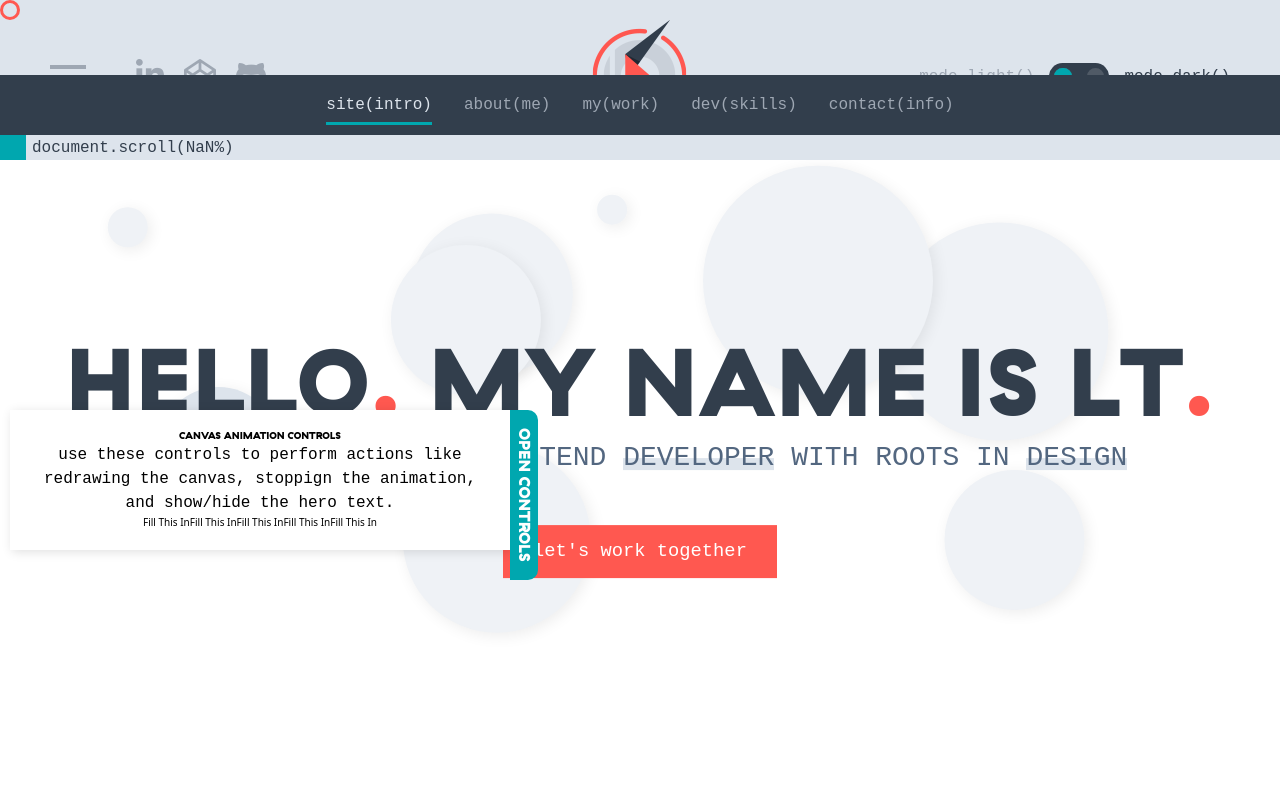
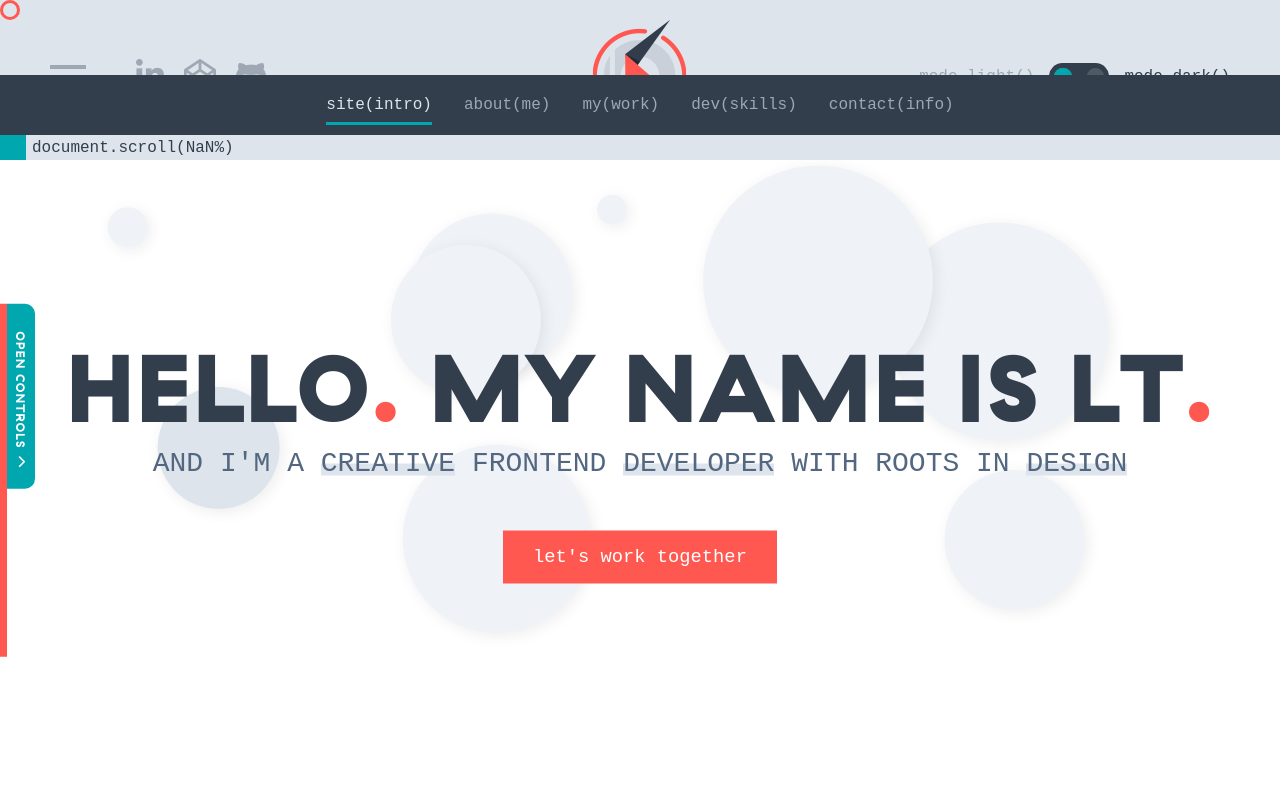
Before and after one commit to codemints/vue3-portfolio-2022, a Nuxt app: page / in a window 1280 px wide. Shown: the top 800 px of the page. Built offline with nearby package versions, Linux system fonts and the light colour scheme.

Commit message:
created animation control modal

```diff
--- a/components/Header.vue
+++ b/components/Header.vue
@@ -120,7 +120,7 @@ export default {
   #header__nav {
     position: fixed;
     top: 0;
-    z-index: 2;
+    z-index: 10;
   }
 
   .site__header {
--- a/components/globals/Canvas.vue
+++ b/components/globals/Canvas.vue
@@ -28,10 +28,6 @@
     setCircleData,
     drawToCanvas,
     spawnNewCircle,
-    changeVelocity,
-    clearCanvas,
-    toggleAnimation,
-    redrawCanvas,
     updateCircleColor,
   } = animateCanvas()
 
@@ -62,5 +58,6 @@
     position: absolute;
     top: 0;
     background-color: transparent;
+    z-index: 0;
   }
 </style>
--- a/components/globals/ControlButton.vue
+++ b/components/globals/ControlButton.vue
@@ -1,13 +1,82 @@
 <template>
-  <button>
+  <button
+    :data-function="dataFunction"
+    :data-button="dataButton"
+    :class="{isActive: isActive}"
+    @click="click"
+    @mousedown="isActive = true"
+    @mouseup="isActive = false"
+  >
     <slot>Fill This In</slot>
   </button>
 </template>
 
 <script setup>
+  import { ref } from 'vue'
+
+  const props = defineProps([
+    'dataFunction',
+    'dataButton',
+    'click'
+  ])
+
+  const isActive = ref(false)
+
+
 
 </script>
 
 <style lang="scss" scoped>
+  @use "scss/abstracts/variables" as *;
+
+  button {
+    color: white;
+    font-size: 1.4rem;
+    font-family: $font-body;
+    text-transform: lowercase;
+
+    display: block;
+
+    padding-inline: 1rem;
+    padding-block: 0.5rem;
+
+    &:hover {
+      box-shadow: 0.2rem 0.2rem rgba(0, 0, 0, 0.2);
+    }
+
+    &.isActive {
+      transform: scale(0.98);
+      box-shadow: none;
+      // outline: 1px solid $theme-500;
+    }
+  }
+
+  [data-button="color"] {
+    background-color: $theme-orange;
+    &:hover {
+      background-color: darken($theme-orange, 3%);
+    }
+  }
+
+  [data-button="dark"] {
+    background-color: $theme-600;
+    &:hover {
+      background-color: lighten($theme-600, 7%);
+    }
+  }
+
+  [data-button="light"] {
+    background-color: $theme-400;
+    &:hover {
+      background-color: darken($theme-400, 7%);
+    }
+  }
+
+  [data-button="neutral"] {
+    background-color: $theme-300;
+    &:hover {
+      background-color: darken($theme-300, 7%);
+    }
+  }
 
 </style>
--- a/components/globals/Controls.vue
+++ b/components/globals/Controls.vue
@@ -1,48 +1,140 @@
 <template>
   <div class="[ modal__controls ]">
     <div class="[ modal__inner ]">
-      <div class="[ controls__tab ]">
-        <div class="tab__inner">
-          <p>open controls</p>
+      <div
+        @click="controlsOpen = !controlsOpen"
+        class="[ controls__tab ]"
+      >
+        <div class="[ tab__inner ]">
+          <p>{{ !controlsOpen ? 'open' : 'close'  }} controls</p>
+          <div class="icons">
+            <i v-if="controlsOpen" class="[ fa-solid fa-chevron-right ]"></i>
+            <i v-if="!controlsOpen" class="[ fa-solid fa-chevron-left ]"></i>
           </div>
         </div>
-      <div class="[ controls__container ]">
+      </div>
+      <transition name="show">
+        <div
+          class="[ controls__container ] [ bg-white dark:bg-theme-500 ]"
+          :class="{ isCollapsed: !controlsOpen }"
+        >
           <div class="[ controls__intro ]">
-          <h2>Canvas Animation Controls</h2>
-          <p>use these controls to perform actions like redrawing the canvas, stoppign the animation, and show/hide the hero text.</p>
+            <h2 class="[ text-theme-600 dark:text-theme-100 ]">Canvas Animation Controls</h2>
+            <p class="[ text-theme-400 dark:text-theme-100 ]">use these controls to perform actions like redrawing the canvas, stoppign the animation, and show/hide the hero text. Click around and have some fun!</p>
           </div>
-        <div class="[ controls__buttons ]">
+          <div class="[ control__buttons ]">
+            <div class="[ section__controls ]">
               <GlobalsControlButton
-          />
+                dataFunction="hide"
+                dataButton="color"
+                :click="toggleElement"
+              >
+                toggleVisibility(text)
+              </GlobalsControlButton>
+            </div>
+            <div class="[ animation__controls ]">
               <GlobalsControlButton
-          />
+                dataFunction="increase"
+                dataButton="dark"
+                :click="changeVelocity"
+              >
+                v.increase()
+              </GlobalsControlButton>
               <GlobalsControlButton
-          />
+                dataFunction="decrease"
+                dataButton="light"
+                :click="changeVelocity"
+              >
+                v.decrease()
+              </GlobalsControlButton>
+            </div>
+            <div class="[ canvas__controls ]">
               <GlobalsControlButton
-          />
+                dataFunction="clear"
+                dataButton="neutral"
+                :click="clearCanvas"
+              >
+                ctx.clear()
+              </GlobalsControlButton>
               <GlobalsControlButton
-          />
+                dataFunction="stop"
+                dataButton="neutral"
+                :click="toggleAnimation"
+              >
+                ctx.stop()
+              </GlobalsControlButton>
+              <GlobalsControlButton
+                dataFunction="redraw"
+                dataButton="neutral"
+                :click="redrawCanvas"
+              >
+                ctx.redraw()
+              </GlobalsControlButton>
             </div>
           </div>
+        </div>
+      </transition>
     </div>
   </div>
 </template>
 
 <script setup>
+  import { ref, watch } from 'vue'
   import ControlButton from 'comp/globals/ControlButton.vue'
+  import animateCanvas from '@/composables/animateCanvas'
+
+  const props = defineProps(['hide'])
+  const heroText = ref(props.hide)
+  const heroHeight = ref(null)
+  const isVisible = ref(true)
+
+  const controlsOpen = ref(false)
+
+  const toggleElement = () => {
+    isVisible.value = !isVisible.value
+
+    if ( isVisible.value === false ) {
+      heroText.value.style.maxHeight = 0
+      heroText.value.style.opactiy = 0
+      heroText.value.style.overflow = 'hidden'
+    }
+
+    if ( isVisible.value === true ) {
+      heroText.value.style.opacity = 1
+      heroText.value.style.maxHeight = `${heroHeight.value / 10}rem`
+      setTimeout(() => heroText.value.style.overflow = 'visible', 300)
+    }
+  }
+
+  watch(() => props.hide, (newVal, oldVal) => {
+    heroText.value = newVal
+    heroHeight.value = newVal.offsetHeight
+  })
+
+  const {
+    changeVelocity,
+    clearCanvas,
+    toggleAnimation,
+    redrawCanvas,
+  } = animateCanvas()
 
 </script>
 
 <style lang="scss" scoped>
   @use 'scss/abstracts/variables' as *;
-  $w: 17rem;
+  $w: 18.5rem;
   $h: 2.8rem;
+  $modalWidth: 42rem;
+  $modalHeight: 35.25rem;
+  $modalPadding: 2rem;
   .modal__controls {
     position: absolute;
-    left: 1rem;
+    top: 50%;
+    left: 0;
 
-    width: 50rem;
-    z-index: 10;
+    border-inline-start: 0.75rem solid $theme-orange;
+    transform: translateY(-50%);
+    z-index: 3;
   }
 
   .modal__inner {
@@ -53,6 +145,10 @@
     position: absolute;
     top: 0;
     right: 0;
+
+    display: flex;
+    align-items: center;
+    justify-content: center;
 
     width: $w;
     height: $h;
@@ -66,19 +162,116 @@
     transform: rotate(90deg) translate($w, -$h);
     transform-origin: 100% 0;
 
+    cursor: pointer;
+    z-index: 1;
+  }
+
+  .tab__inner {
+    display: flex;
+    align-items: center;
+    justify-content: center;
+    gap: 1.25rem;
+
     p {
       color: white;
+      font-size: 1.25rem;
       font-family: $font-heading;
       text-transform: uppercase;
-      font-weight: 900;
+      font-weight: 600;
+      letter-spacing: 0.1rem;
       line-height: 1;
+    }
+    .icons {
+      position: relative;
+      transform: rotate(90deg);
+
+      i {
+        position: absolute;
+        top: 50%;
+        left: 50%;
+        color: white;
+        font-size: 1.25rem;
+
+        transform: translate(-50%, -50%);
+      }
     }
   }
 
   .controls__container {
-    background-color: white;
-    padding: 2rem;
+    position: relative;
+
+    width: $modalWidth;
+    height: $modalHeight;
+
     box-shadow: 0.2rem 0.2rem 1rem rgba(0, 0, 0, 0.125);
+    padding: $modalPadding;
+
+    opacity: 1;
+    overflow: hidden;
+    transition: $base;
+    z-index: 0;
+
+    &.isCollapsed {
+      padding: 0;
+      width: 0;
+      opacity: 0;
+    }
+  }
+
+  .controls__intro {
+    overflow-x: hidden;
+    h2 {
+      font-size: 1.8rem;
+      min-width: 100%;
+      word-break: keep-all;
+      white-space: nowrap;
+    }
+    p {
+      font-size: 1.4rem;
+      text-transform: lowercase;
+      margin-top: 1.25rem;
+      min-width: calc($modalWidth - $modalPadding);
+    }
+  }
+
+  .control__buttons {
+    > div:not(:last-of-type) {
+      margin-bottom: 2rem;
+    }
+  }
+  .section__controls {
+    margin-top: 2rem;
+
+    > button {
+      width: 100%;
+    }
+  }
+
+  .animation__controls,
+  .canvas__controls {
+    $gap: 1.25rem;
+    display: flex;
+    justify-content: center;
+    align-content: center;
+    gap: $gap;
+
+    border-top: 0.1rem solid lighten($theme-300, 15%);
+
+    padding-top: 2rem;
+  }
+
+  .animation__controls {
+    $gap: 1.25rem;
+    > button {
+      flex: 1 0 calc(50% - $gap);
+    }
+  }
+
+  .canvas__controls {
+    $gap: 1.25rem;
+    > button {
+      flex: 1 0 calc(33% - $gap);
+    }
   }
 
 </style>
--- a/components/sections/Intro.vue
+++ b/components/sections/Intro.vue
@@ -4,8 +4,6 @@
     class="[ page__section ]"
     ref="section"
   >
-    <GlobalsCanvas />
-    <Controls />
     <div class="[ intro__content ]" ref="heroText">
       <h1
         class="[ intro__title ]"
@@ -32,6 +30,11 @@
         Let's Work Together
       </GlobalsButton>
     </div>
+
+    <GlobalsCanvas/>
+    <Controls
+      :hide="heroText"
+    />
   </section>
 </template>
 
@@ -64,9 +67,9 @@
   @use 'scss/abstracts/variables' as *;
 
   section {
-    display: flex;
-    align-items: center;
-    justify-content: center;
+    // display: flex;
+    // align-items: center;
+    // justify-content: center;
 
     text-align: center;
 
@@ -74,7 +77,13 @@
 
     .intro__content {
       position: relative;
-      transform: translateY(-12%);
+      top: 50%;
+
+      max-height: 100%;
+
+      transform: translateY(-60%);
+      transition: $base;
+      z-index: 1;
     }
 
     h1,
--- a/composables/animateCanvas.js
+++ b/composables/animateCanvas.js
@@ -97,7 +97,6 @@ const animateCanvas = () => {
   }
 
   const spawnNewCircle = (e) => {
-    console.log(e)
     const rad = getRandomNumber($_.minSize, $_.maxSize)
     $_.circles.push(new Circle(e.clientX, e.clientY - $_.offset, rad, getRandomColor($_.clickColors)))
   }
--- a/tailwind.config.js
+++ b/tailwind.config.js
@@ -12,6 +12,10 @@ module.exports = {
     "./assets/**/*.{html,js,jsx,tx,tsx}"
   ],
   theme: {
+    fontFamily: {
+      'body': ['Space Mono', 'monospace']
+    },
+    extend: {
       colors: {
         'theme-800': '#161b21', //dark theme
         'theme-700': '#212933', //dark theme
@@ -24,10 +28,7 @@ module.exports = {
         'theme-orange': '#ff5850', //both
         'theme-blue': '#00a7af' //both
       },
-    fontFamily: {
-      'body': ['Space Mono', 'monospace']
     },
-    extend: {},
   },
   variants: {
     extend: {},
```
Lines whose indentation alone changed are shown as unchanged.
